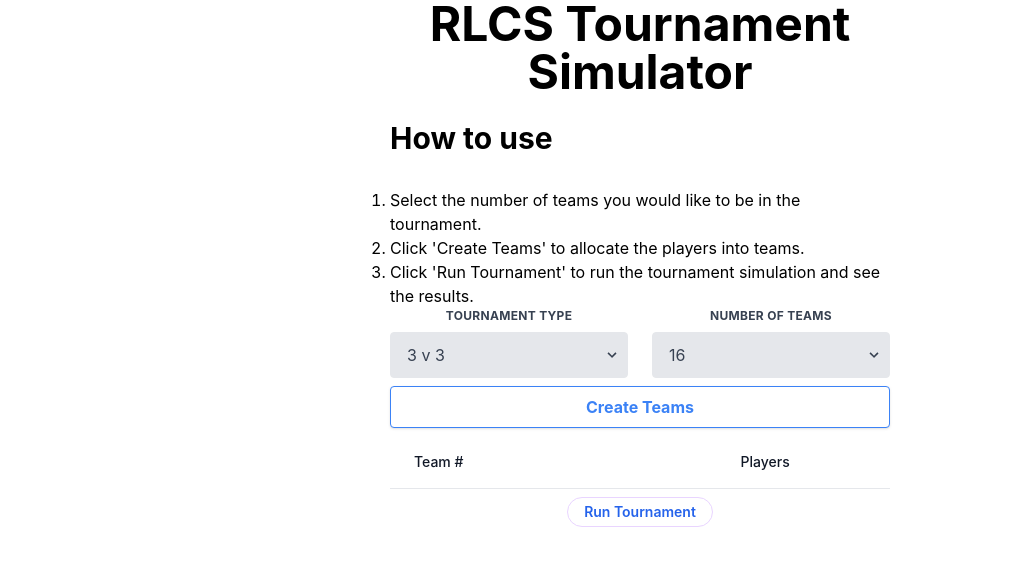
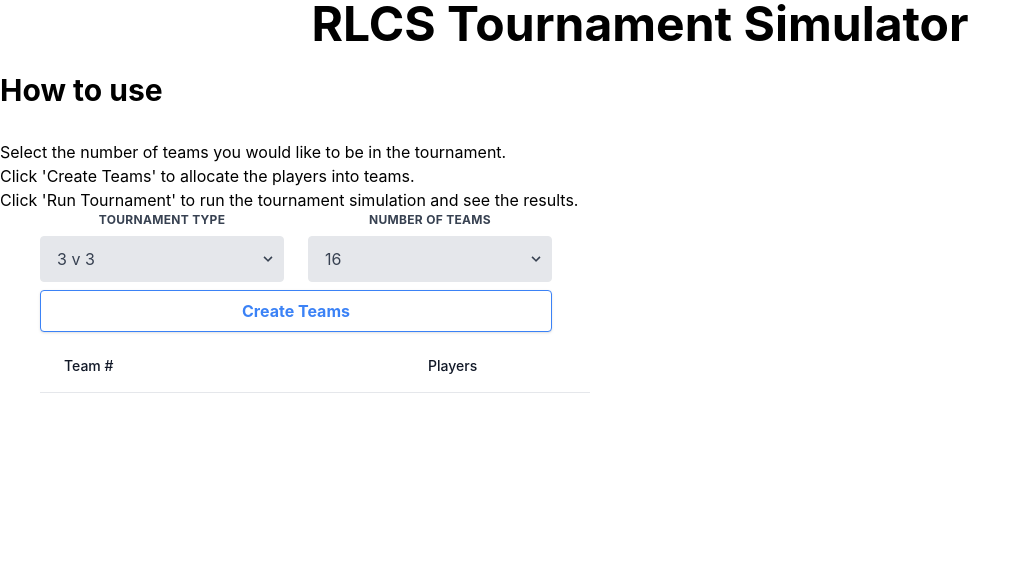
Before and after one commit to alexmitchelldev/rlcs-tournament-react, a React (Create React App) app: page / in a window 1280 px wide. Shown: the top 566 px of the page, without its empty margins (0-1030 px from the left). Built offline with nearby package versions, Linux system fonts and the light colour scheme.

Commit message:
Remove header outside of main position div, comment out TournamentResult

```diff
--- a/src/App.js
+++ b/src/App.js
@@ -64,16 +64,17 @@
   return (
     <>
     {/* https://daily-dev-tips.com/posts/center-elements-with-tailwind-css/ */}
-      <div style={{width: "500px", margin: "0 auto"}} className="text-center">
-        <Header />
+    <Header />
+      <div style={{width: "550px"}} className="text-center ml-10">
+
         <SetupTournament setTeamSize={setTeamSize} setNumberOfTeams={setNumberOfTeams} createTeams={createTeams} />
         {/* <br></br> */}
         <Teams teams={teams} teamSize={TEAM_SIZE}/>
-        <TournamentResult
+        {/* <TournamentResult
           run={run}
           results={results}
           displayResults={displayResult}
-        />
+        /> */}
       </div>
     </>
   );
```
